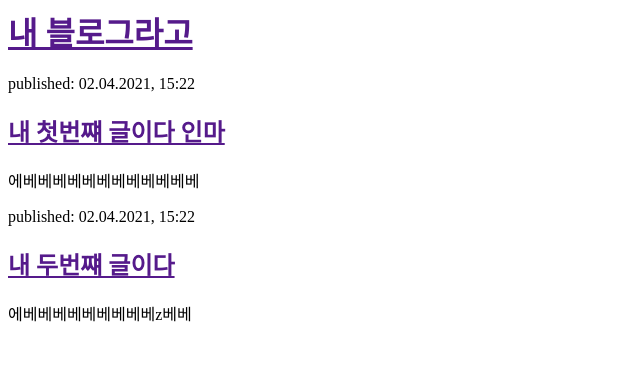
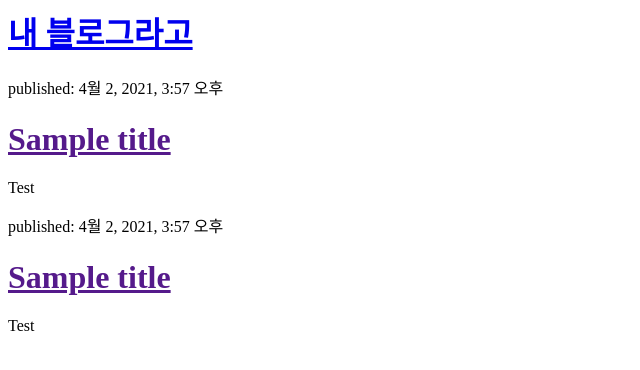
Before and after one commit to GGuunnuu/my-first-blog, a Django app: page / in a window 1280 px wide. Shown: the top 370 px of the page, without its empty margins (0-640 px from the left). Run offline with Django 3.2, Linux system fonts and the light colour scheme; data comes from the database, SQL or seed files in the repository; both versions use the stored data as it was after the commit.

Commit message:
Modified templates to display posts from database.

```diff
--- a/blog/templates/blog/post_list.html
+++ b/blog/templates/blog/post_list.html
@@ -2,20 +2,20 @@
     <head>
         <title>내블로그야</title>
     </head>
-    <body>
         <div>
-            <h1><a href="">내 블로그라고</a></h1>
+            <h1><a href="/">내 블로그라고</a></h1>
+        </div>
+    {% for post in posts %}
+        <div>
+            <p>published: {{ post.published_date }}</p>
+            <h1><a href="">{{ post.title }}</a></h1>
+            <p>{{ post.text|linebreaksbr }}</p>
         </div>
         <div>
-            <p>published: 02.04.2021, 15:22</p>
-            <h2><a href="">내 첫번쨰 글이다 인마</a></h2>
-            <p>에베베베베베베베베베베베베</p>
+            <p>published: {{ post.published_date }}</p>
+            <h1><a href="">{{ post.title }}</a></h1>
+            <p>{{ post.text|linebreaksbr }}</p>
         </div>
+    {% endfor %}
 
-        <div>
-            <p>published: 02.04.2021, 15:22</p>
-            <h2><a href="">내 두번쨰 글이다 </a></h2>
-            <p>에베베베베베베베베베z베베</p>
-        </div>
-    </body>
 </html>
--- a/blog/views.py
+++ b/blog/views.py
@@ -1,5 +1,7 @@
 from django.shortcuts import render
+from django.utils import timezone
+from .models import Post
 
-# Create your views here.
 def post_list(request):
-    return render(request, 'blog/post_list.html', {})
+    posts = Post.objects.filter(published_date__lte=timezone.now()).order_by('published_date')
+    return render(request, 'blog/post_list.html', {'posts': posts})
```
Also changed, not shown: db.sqlite3, mysite/urls.py (line endings or trailing spaces).
